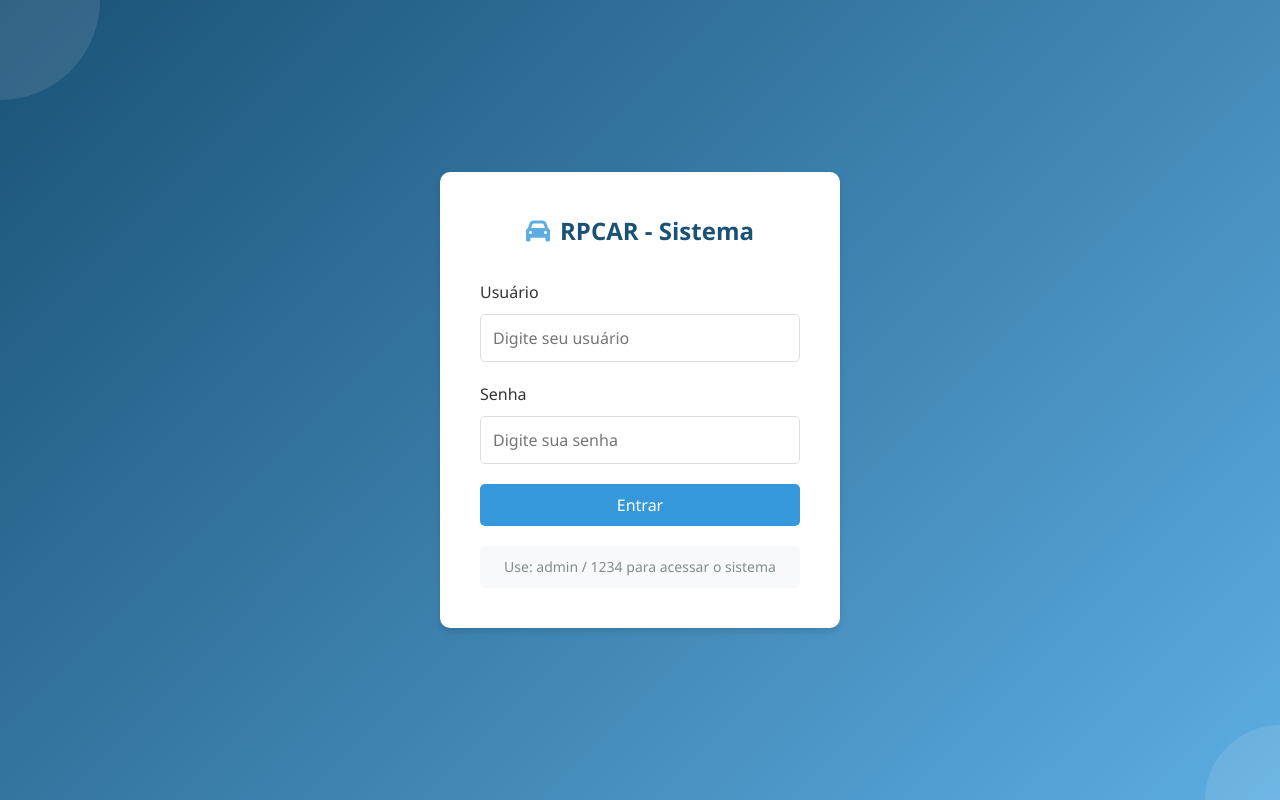
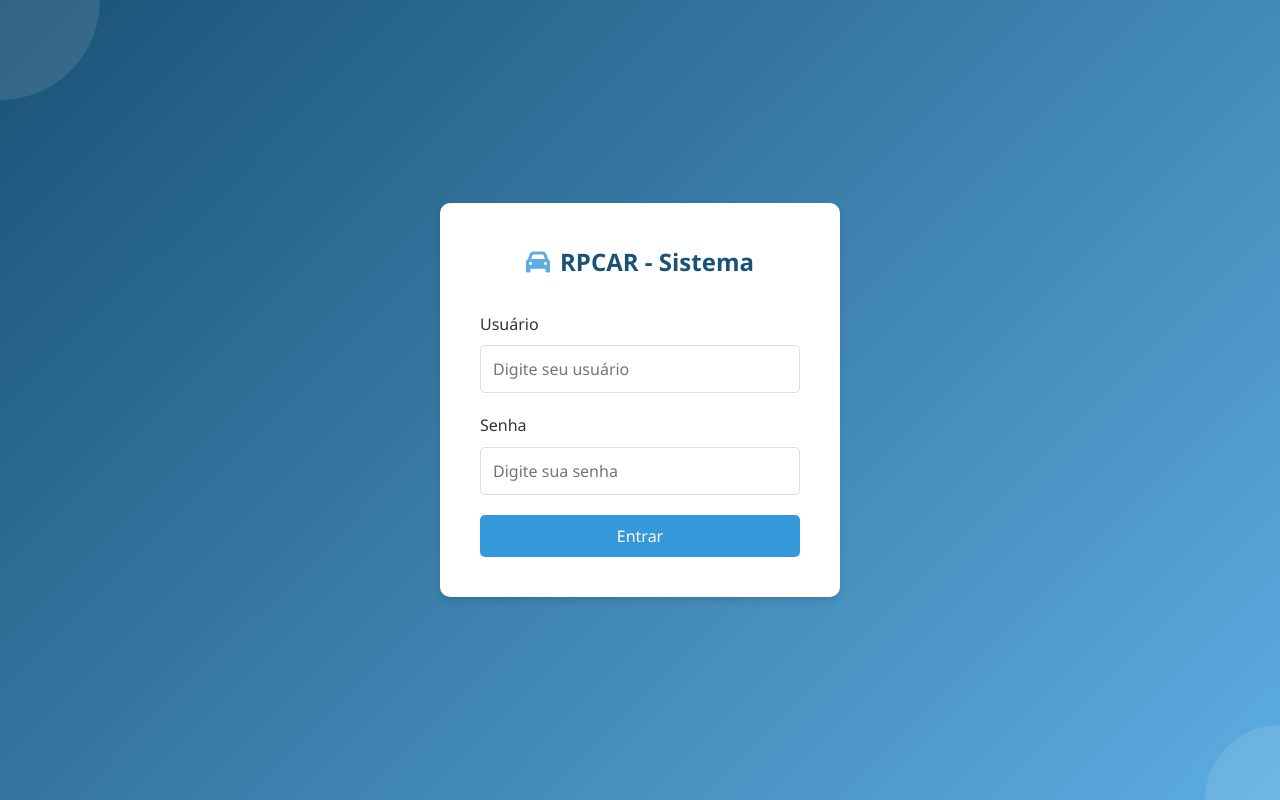
Before and after one commit to K4ts0/RCARP, a Flask app: page / in a window 1280 px wide. Run offline with Flask 3, Linux system fonts and the light colour scheme.

Commit message:
Update index.html

```diff
--- a/templates/index.html
+++ b/templates/index.html
@@ -698,9 +698,6 @@
                 <input type="password" id="password" placeholder="Digite sua senha" autocomplete="current-password">
             </div>
             <button class="btn btn-block" id="loginBtn">Entrar</button>
-            <div class="login-info">
-                <p>Use: admin / 1234 para acessar o sistema</p>
-            </div>
         </div>
     </div>
 
```
